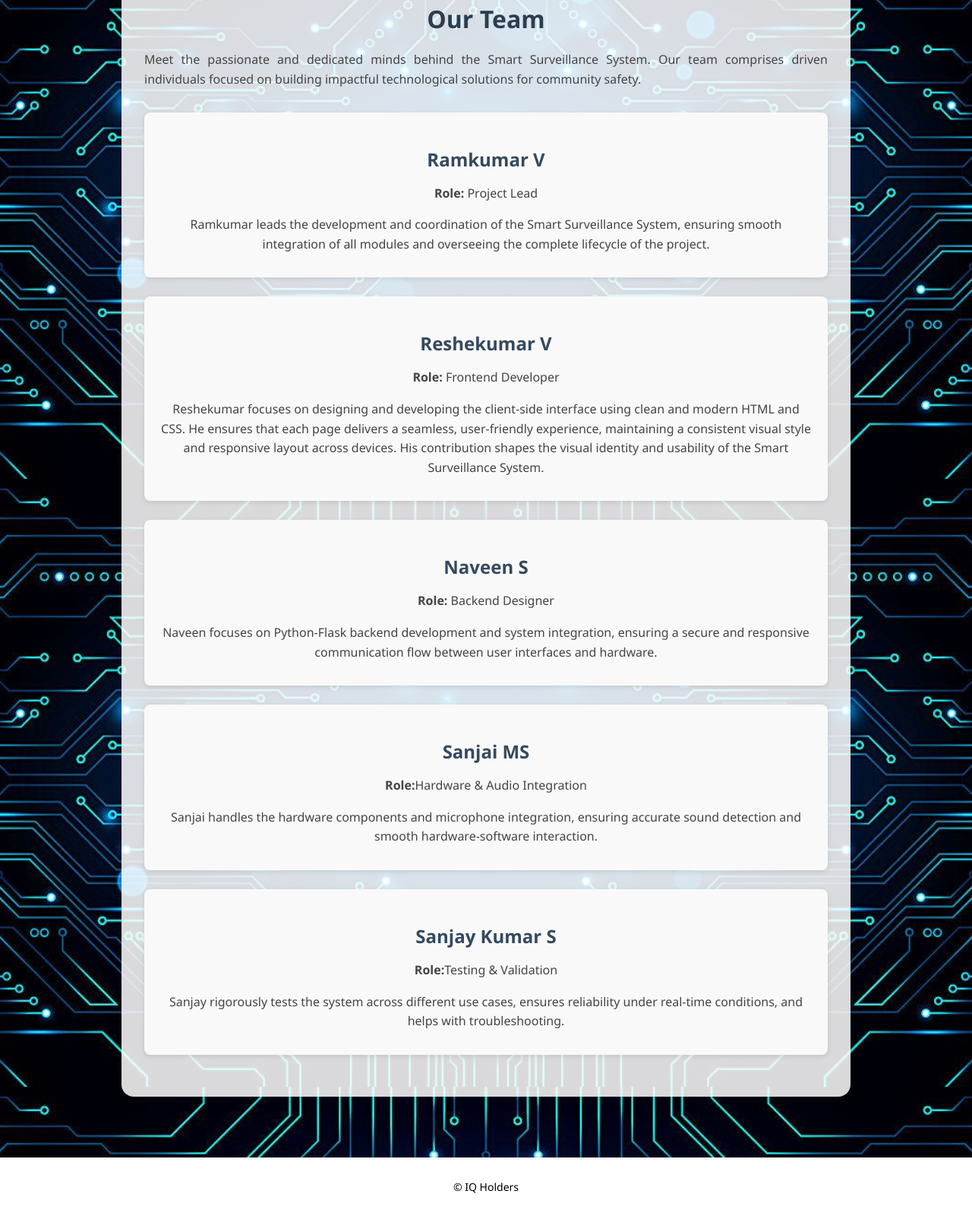
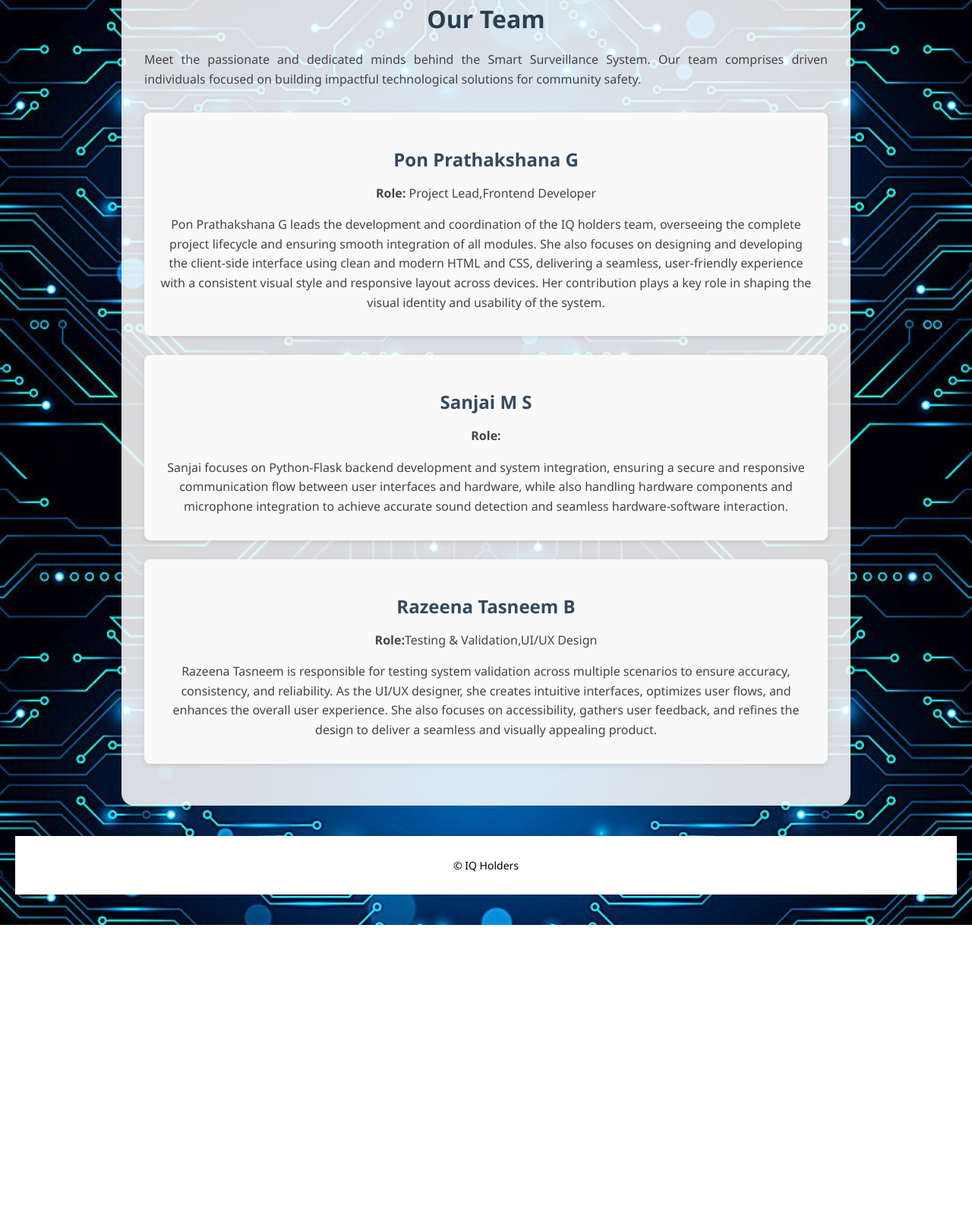
Before and after one commit to mrlucifer006/quiet-scan, a Flask app: page /team in a window 1280 px wide. Shown: the part 170-1770 px from the top of the page at 76% size. After the commit the page ends 1387 px from the top, so only its background shows below. Run offline with Flask 3, Linux system fonts and the light colour scheme; parts of the project's set-up code (start-up, migrations or seed data) failed here and were passed over.

Commit message:
Update team.html

```diff
--- a/QuietScan/Templates/team.html
+++ b/QuietScan/Templates/team.html
@@ -14,34 +14,21 @@ body {
 
     <div class="team-section">
         <div class="team-member">
-            <h2 class="section-heading">Ramkumar V</h2>
-            <p><strong>Role:</strong> Project Lead</p>
-            <p>Ramkumar leads the development and coordination of the Smart Surveillance System, ensuring smooth integration of all modules and overseeing the complete lifecycle of the project.</p>
+            <h2 class="section-heading">Pon Prathakshana G</h2>
+            <p><strong>Role:</strong> Project Lead,Frontend Developer</p>
+            <p>Pon Prathakshana G leads the development and coordination of the IQ holders team, overseeing the complete project lifecycle and ensuring smooth integration of all modules. She also focuses on designing and developing the client-side interface using clean and modern HTML and CSS, delivering a seamless, user-friendly experience with a consistent visual style and responsive layout across devices. Her contribution plays a key role in shaping the visual identity and usability of the system.</p>
         </div>
 
         <div class="team-member">
-            <h2 class="section-heading">Reshekumar V</h2>
-            <p><strong>Role:</strong> Frontend Developer</p>
-            <p>Reshekumar focuses on designing and developing the client-side interface using clean and modern HTML and CSS. He ensures that each page delivers a seamless, user-friendly experience, maintaining a consistent visual style and responsive layout across devices. His contribution shapes the visual identity and usability of the Smart Surveillance System.</p>
+            <h2 class="section-heading">Sanjai M S </h2>
+            <p><strong>Role:</strong></p>
+            <p>Sanjai focuses on Python-Flask backend development and system integration, ensuring a secure and responsive communication flow between user interfaces and hardware, while also handling hardware components and microphone integration to achieve accurate sound detection and seamless hardware-software interaction.</p>
         </div>
 
         <div class="team-member">
-            <h2 class="section-heading">Naveen S</h2>
-            <p><strong>Role:</strong> Backend Designer</p>
-            <p>Naveen focuses on Python-Flask backend development and system integration, ensuring a secure and responsive communication flow between user interfaces and hardware.</p>
-        </div>
-
-        <div class="team-member">
-            <h2 class="section-heading">Sanjai MS</h2>
-            <p><strong>Role:</strong>Hardware & Audio Integration</p>
-            <p>Sanjai handles the hardware components and microphone integration, ensuring accurate sound detection and smooth hardware-software interaction.</p>
-        </div>
-
-        <div class="team-member">
-            <h2 class="section-heading">Sanjay Kumar S</h2>
-            <p><strong>Role:</strong>Testing & Validation</p>
-            <p>Sanjay rigorously tests the system across different use cases, ensures reliability under real-time conditions, and helps with troubleshooting.</p>
-        </div>
+            <h2 class="section-heading">Razeena Tasneem B</h2>
+            <p><strong>Role:</strong>Testing & Validation,UI/UX Design</p>
+            <p>Razeena Tasneem is responsible for testing system validation across multiple scenarios to ensure accuracy, consistency, and reliability. As the UI/UX designer, she creates intuitive interfaces, optimizes user flows, and enhances the overall user experience. She also focuses on accessibility, gathers user feedback, and refines the design to deliver a seamless and visually appealing product.</p>
     </div>
 </div>
 {% endblock %}
```
